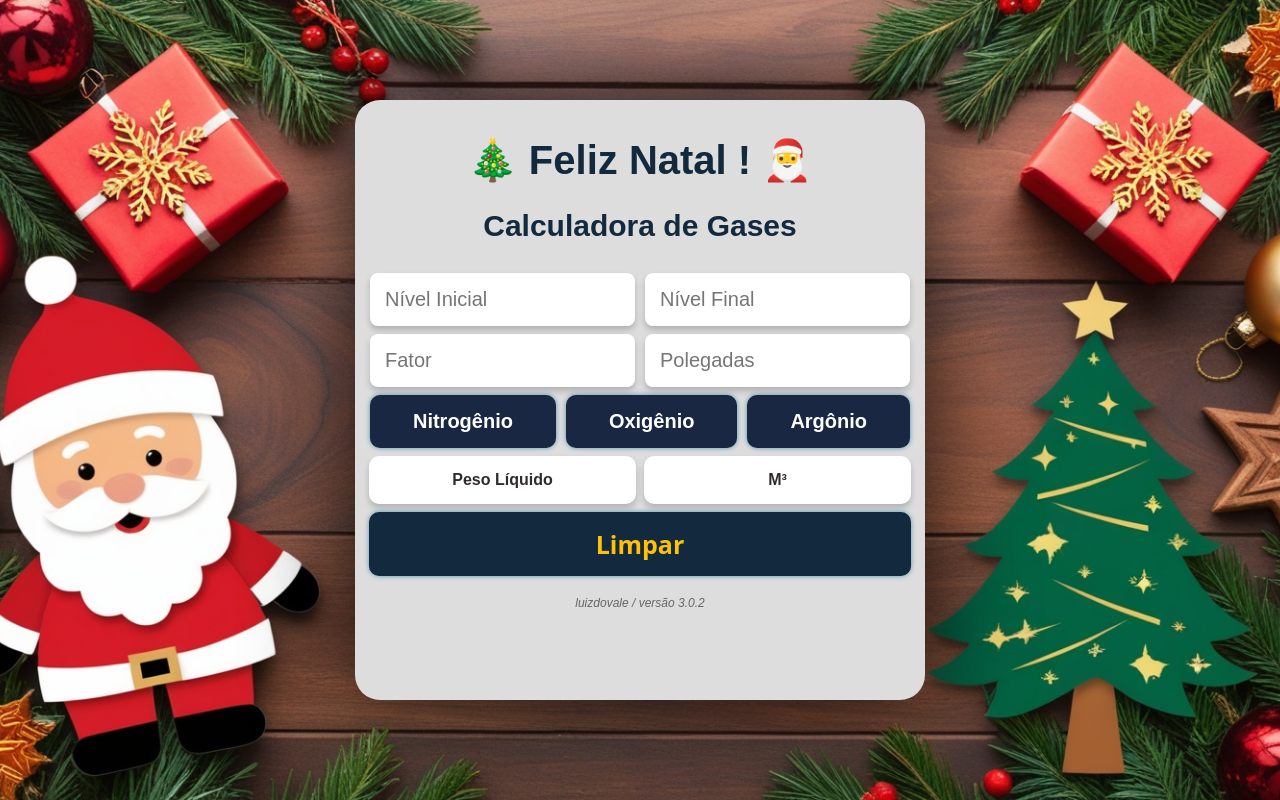
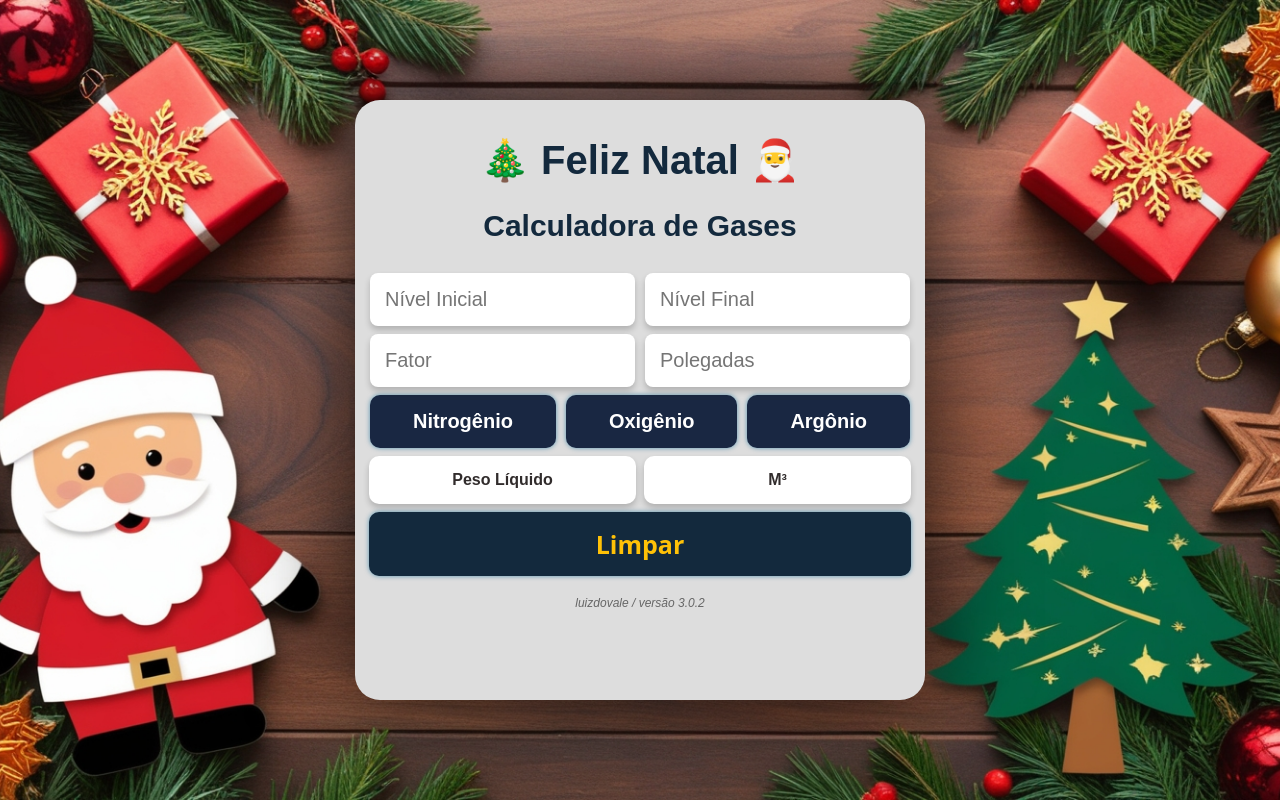
Before and after one commit to luizdovale/Calculadora-de-Gases, a plain HTML site: page index.html in a window 1280 px wide. Drawn offline with Linux system fonts and the light colour scheme.

Commit message:
Atualizar o index.html

```diff
--- a/index.html
+++ b/index.html
@@ -13,7 +13,7 @@
 </head>
 <body>
     <div class="container">
-        <h1 id="natal-temp">🎄  Feliz Natal !  🎅</h1>
+        <h1 id="natal-temp">🎄 Feliz Natal 🎅</h1>
         <h2 id="main-title">Calculadora de Gases</h2>
         <!-- Nível Inicial e Nível Final na mesma linha -->
         <div class="input-row">
```
